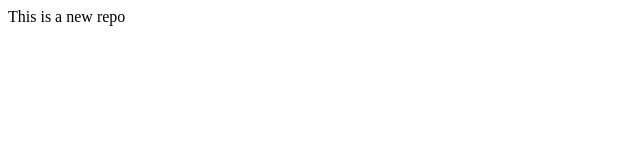
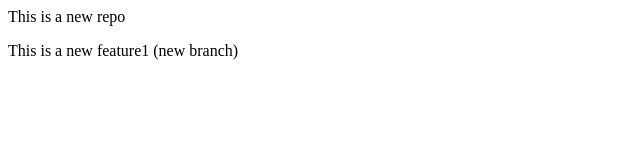
Before and after one commit to ushank-rajeshirke/LocalRepo, a plain HTML site: page index.html in a window 1280 px wide. Shown: the whole page, without its empty margins (0-640 px from the left). Drawn offline with Linux system fonts and the light colour scheme.

Commit message:
Add a new feature

```diff
--- a/index.html
+++ b/index.html
@@ -1 +1,2 @@
 <p> This is a new repo</p>
+<p>This is a new feature1 (new branch)</p>
```
